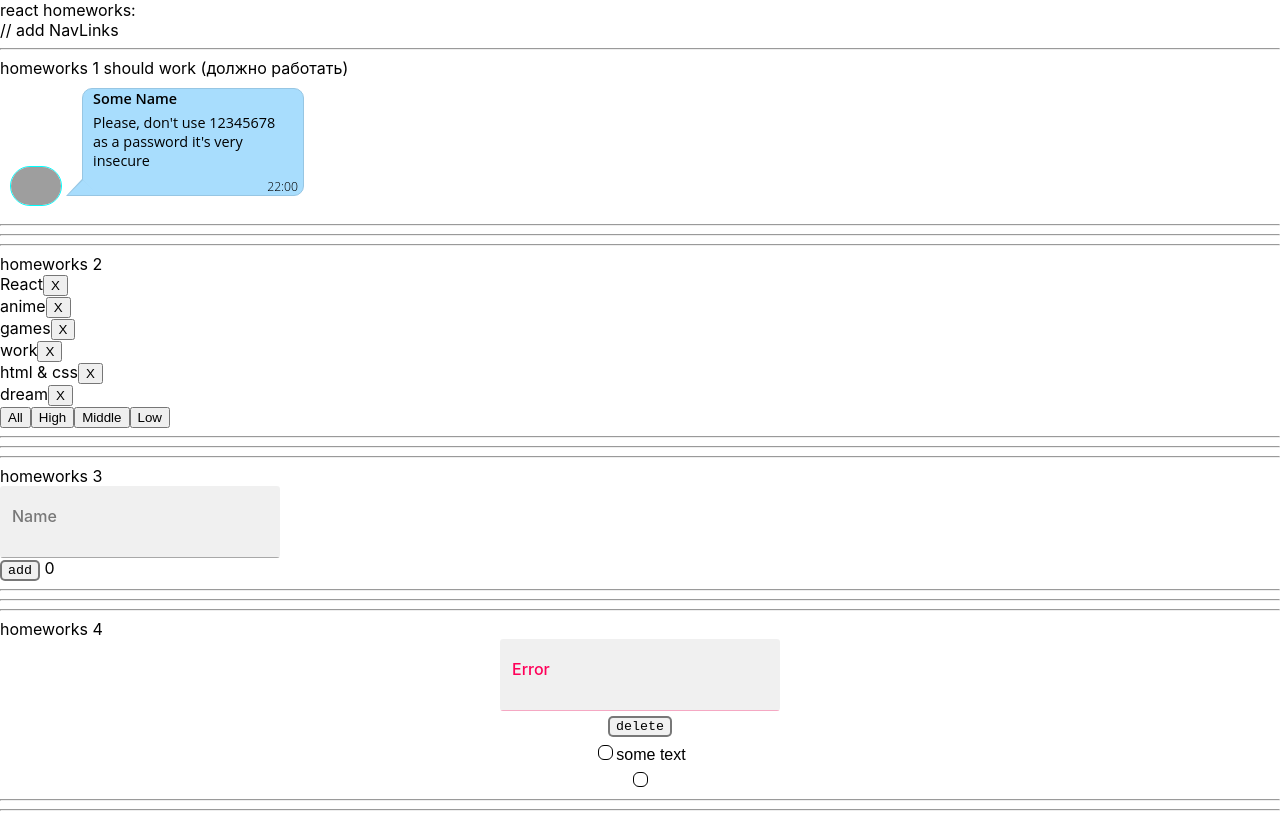
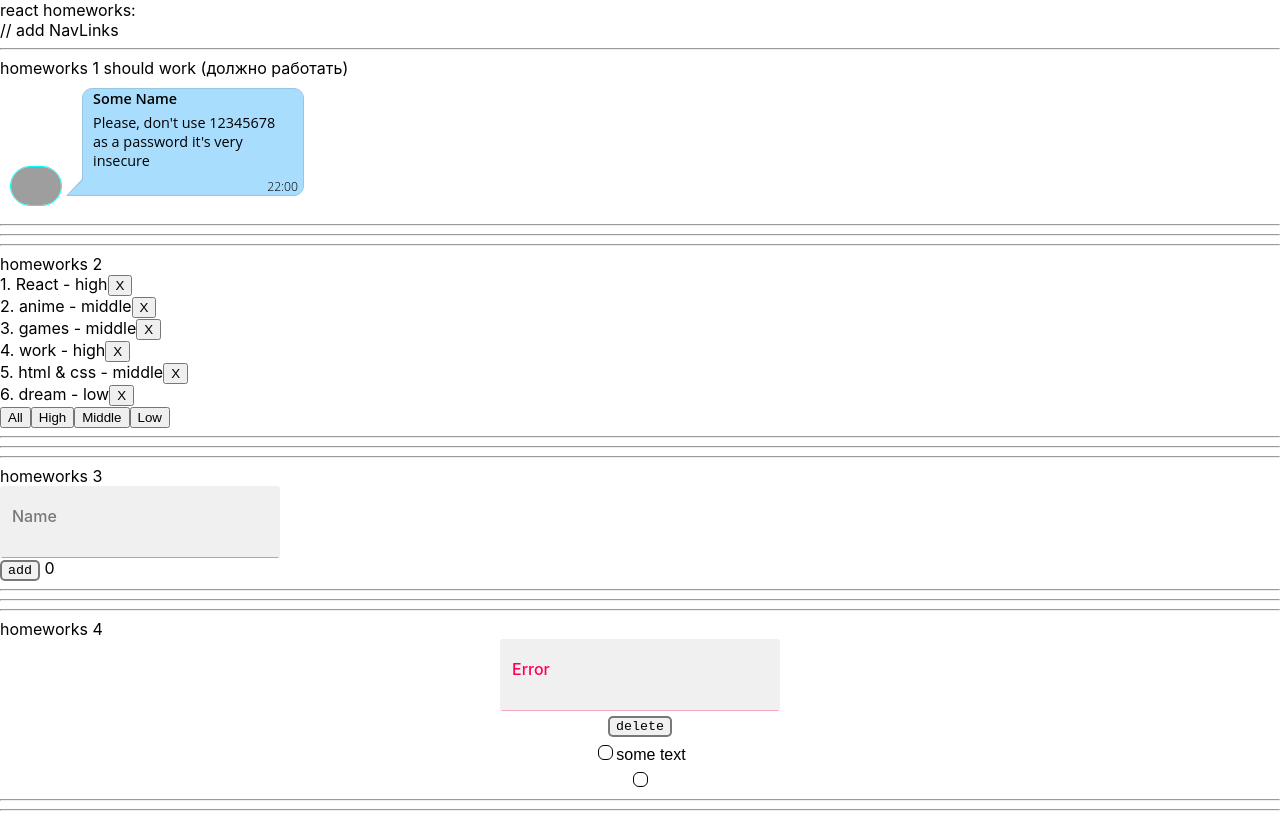
Before and after one commit to Anton-Schogolev/ProgectForReactLearning, a React (Create React App) app: page /#/pre-junior in a window 1280 px wide. Built offline with nearby package versions, Linux system fonts and the light colour scheme; grey boxes are pictures that could not be loaded.

Commit message:
cosmetic changes hw2

```diff
--- a/package.json
+++ b/package.json
@@ -25,7 +25,7 @@
     "build": "react-scripts build",
     "test": "react-scripts test",
     "eject": "react-scripts eject",
-    "predeploy": "npm run build",
+    "predeploy": "yarn run build",
     "deploy": "gh-pages -d build"
   },
   "eslintConfig": {
--- a/src/p2-homeworks/h2/Affair.tsx
+++ b/src/p2-homeworks/h2/Affair.tsx
@@ -12,7 +12,7 @@ function Affair(props: AffairPropsType) {
 
     return (
         <div>
-            {props.affair.name}
+            {props.affair._id}. {props.affair.name} - {props.affair.priority}
 
             <button onClick={deleteCallback}>X</button>
         </div>
--- a/src/p2-homeworks/h5/Routes.tsx
+++ b/src/p2-homeworks/h5/Routes.tsx
@@ -5,9 +5,13 @@ import Error404 from "./pages/Error404";
 
 export const PATH = {
     PRE_JUNIOR: "/pre-junior",
+    JUNIOR: "/junior"
     // add paths
 }
 
+const Junior = () => {
+    return <></>
+}
 function Routes() {
     return (
         <div>
@@ -19,7 +23,8 @@ function Routes() {
             <Route path={"/"} exact render={() => <Redirect to={PATH.PRE_JUNIOR}/>}/>
 
             <Route path={PATH.PRE_JUNIOR} render={() => <PreJunior/>}/>
-                // add routes
+            <Route path={PATH.JUNIOR} render={() => <Junior/>}/>
+                {/*// add routes*/}
 
             {/*у этого роута нет пути, он отрисуется если пользователь захочет попасть на несуществующую страницу*/}
             <Route render={() => <Error404/>}/>
```
